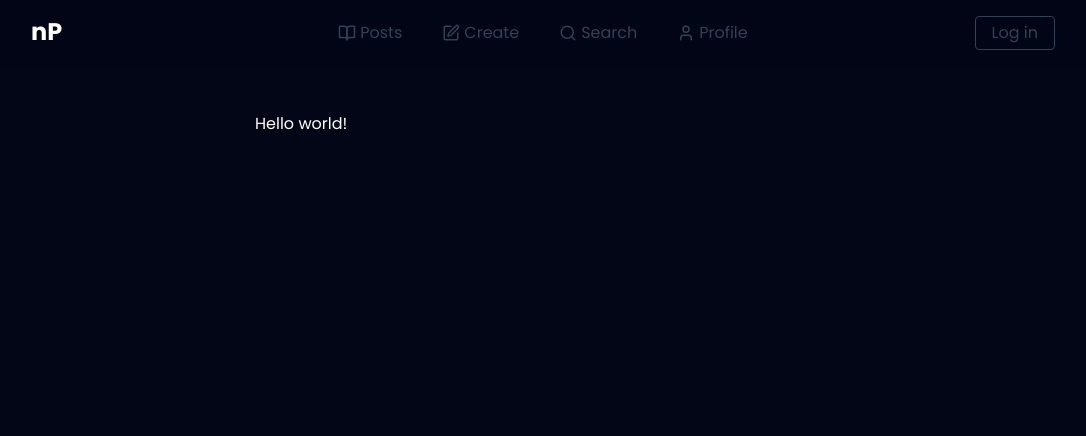
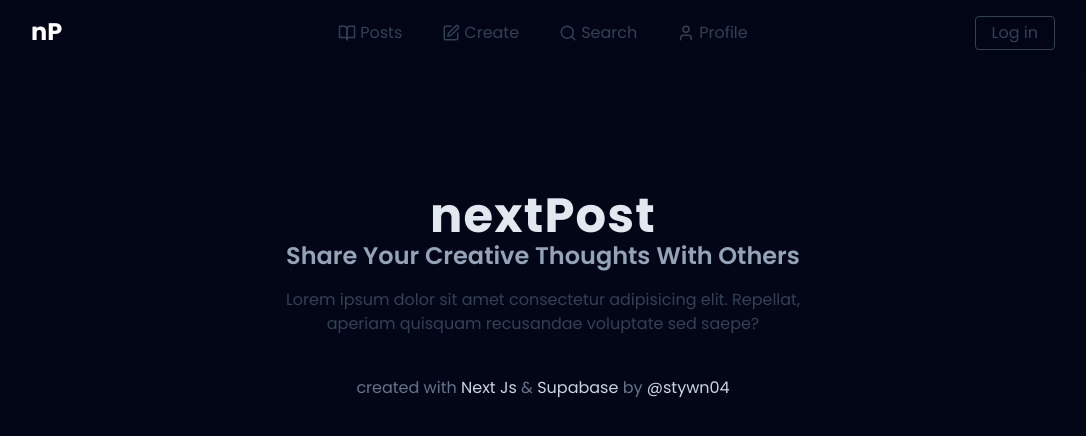
Before and after one commit to stywn04/nextPost, a Next.js app: page / in a window 1280 px wide. Shown: the top 436 px of the page, without its empty margins (97-1183 px from the left). Built offline with nearby package versions, Linux system fonts and the light colour scheme; no server answers.

Commit message:
up: landing page

```diff
--- a/src/app/(main)/page.tsx
+++ b/src/app/(main)/page.tsx
@@ -1,7 +1,48 @@
+import type { Metadata } from "next";
+export const metadata: Metadata = {
+  title: "nextPost",
+};
 export default function LandingPage() {
   return (
-    <main>
-      <h1>Hello world!</h1>
+    <main className="py-20">
+      <section className="text-center">
+        <h1 className="font-bold text-slate-200 text-5xl tracking-wide">
+          nextPost
+        </h1>
+        <h3 className="font-semibold text-slate-400 text-2xl capitalize mb-4">
+          share your creative thoughts with others
+        </h3>
+        <p className="text-slate-700 mb-10 ">
+          Lorem ipsum dolor sit amet consectetur adipisicing elit. Repellat,
+          aperiam quisquam recusandae voluptate sed saepe?
+        </p>
+        <p className="text-slate-500  ">
+          created with{" "}
+          <a
+            href="https://nextjs.org/"
+            target="_blank"
+            className="text-slate-300"
+          >
+            Next Js
+          </a>{" "}
+          &{" "}
+          <a
+            href="https://supabase.com/"
+            target="_blank"
+            className="text-slate-300"
+          >
+            Supabase{" "}
+          </a>{" "}
+          by{" "}
+          <a
+            href="https://github.com/stywn04"
+            target="_blank"
+            className="text-slate-300"
+          >
+            @stywn04
+          </a>
+        </p>
+      </section>
     </main>
   );
 }
```
